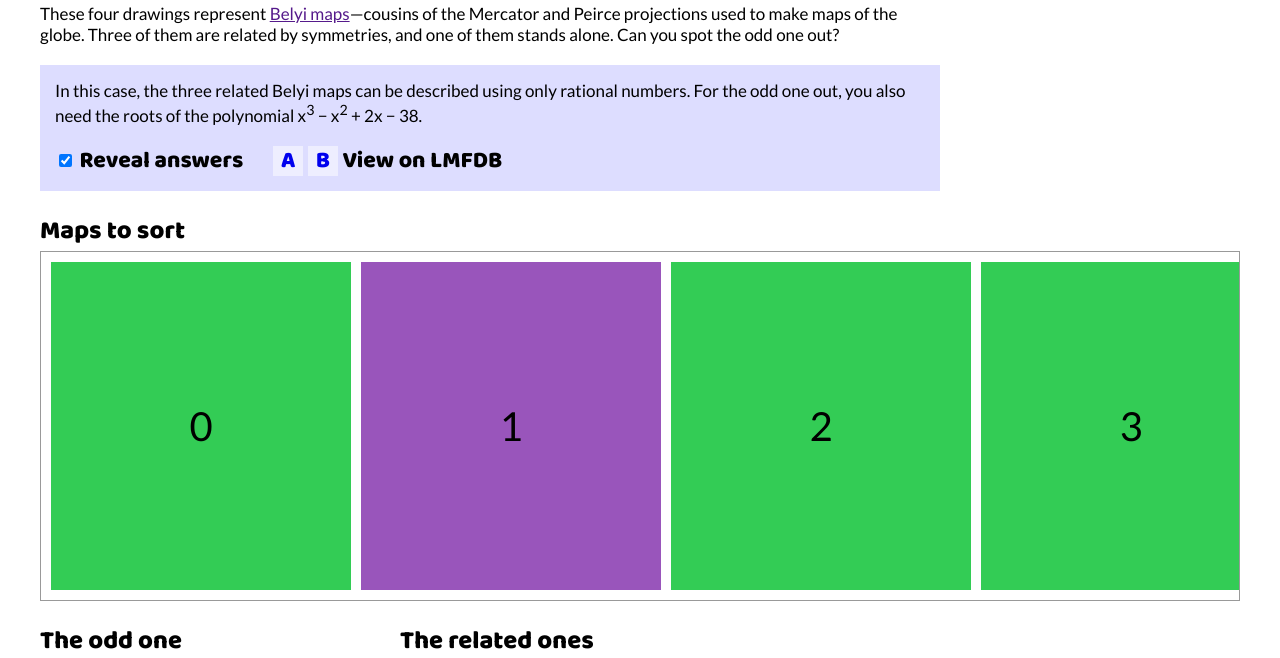
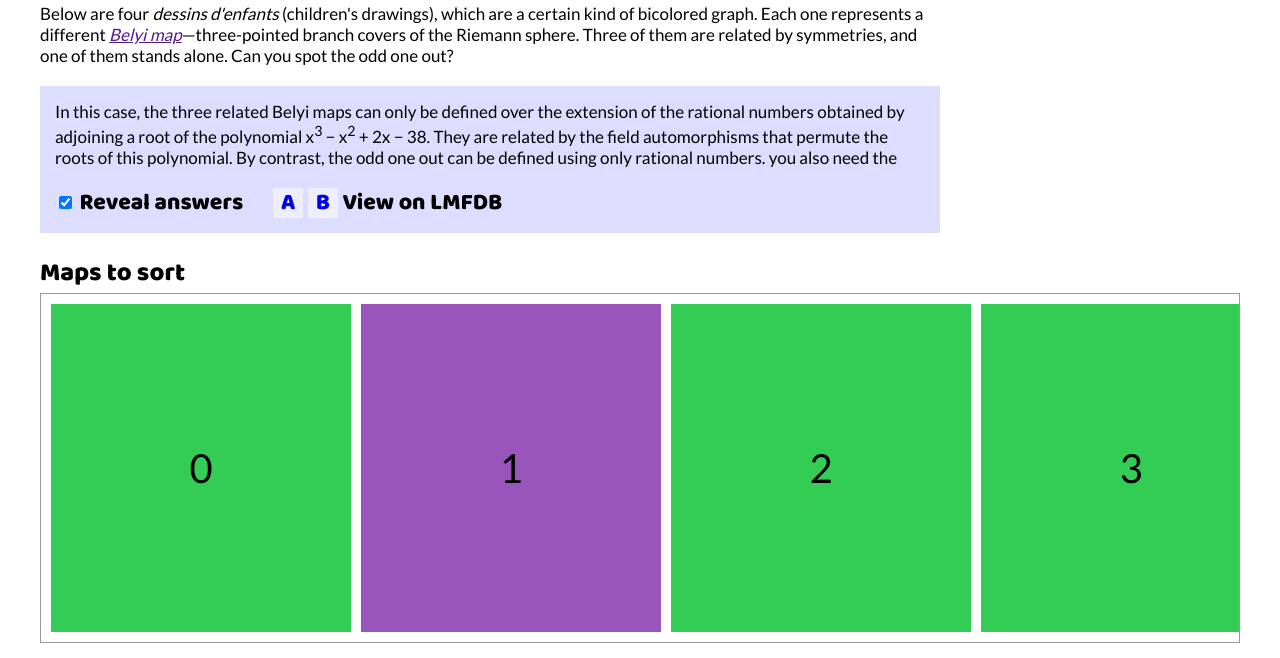
Before and after one commit to Vectornaut/chorno-belyi, a plain HTML site: page docs/index.html in a window 1280 px wide. Both pictures are taken after a click on the checkbox "Reveal answers". Shown: the part 77-735 px from the top of the page. Drawn offline with nearby package versions, Linux system fonts and the light colour scheme.

Commit message:
editing webpage

```diff
--- a/docs/index.html
+++ b/docs/index.html
@@ -29,14 +29,24 @@ function setOrbitDisplay() {
 }
 </script>
 
+<!-- MathJax -->
+<script id="MathJax-script" async
+  src="https://cdn.jsdelivr.net/npm/mathjax@3.0.0/es5/tex-mml-chtml.js">
+</script>
+
 </head>
 
 <body>
 <h1>Who wants to be a Belyionaire?</h1>
 <div class="intro">
-  <p>These four drawings represent <a href="">Belyi maps</a>&mdash;cousins of the Mercator and Peirce projections used to make maps of the globe. Three of them are related by symmetries, and one of them stands alone. Can you spot the odd one out?</p>
+  <p>
+  <!--    These four drawings represent <a href="">Belyi maps</a>&mdash;cousins of the Mercator and Peirce projections used to make maps of the globe. Three of them are related by symmetries, and one of them stands alone. Can you spot the odd one out? -->
+  Below are four <i>dessins d'enfants</i> (children's drawings), which are a certain kind of bicolored graph. Each one represents a different <a href=""><i>Belyi map</i></a>&mdash;three-pointed branch covers of the Riemann sphere. Three of them are related by symmetries, and one of them stands alone. Can you spot the odd one out?
+  </p>
   <div class="orbits">
-    <p id="orbit-trivia" style="visibility: hidden">In this case, the three related Belyi maps can be described using only rational numbers. For the odd one out, you also need the roots of the polynomial x<sup>3</sup> − x<sup>2</sup> + 2x − 38.</p>
+    <p id="orbit-trivia" style="visibility: hidden">
+      In this case, the three related Belyi maps can only be defined over the extension of the rational numbers obtained by adjoining a root of the polynomial x<sup>3</sup> − x<sup>2</sup> + 2x − 38. They are related by the field automorphisms that permute the roots of this polynomial. By contrast, the odd one out can be defined using only rational numbers. you also need the
+    </p>
     <div class="orbit-controls">
       <div>
         <input type="checkbox" id="show-orbits" onclick="setOrbitDisplay()"/>
```
